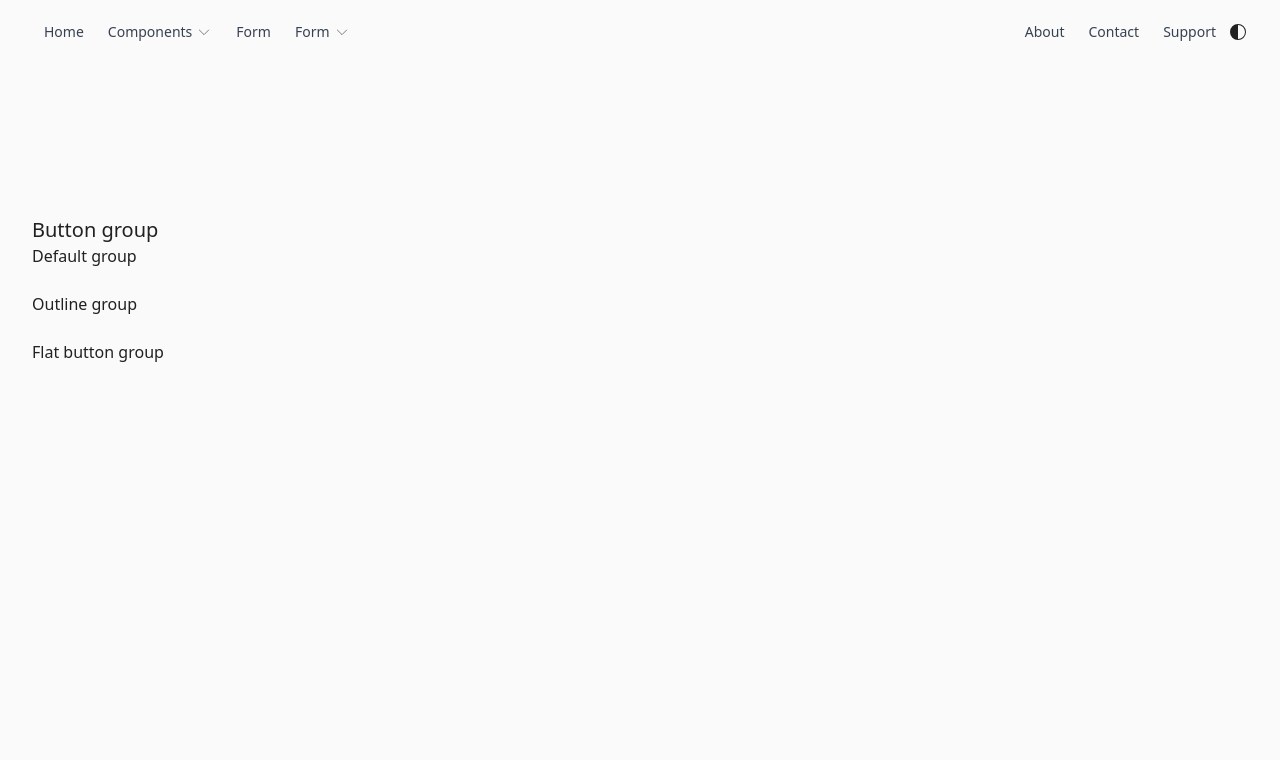
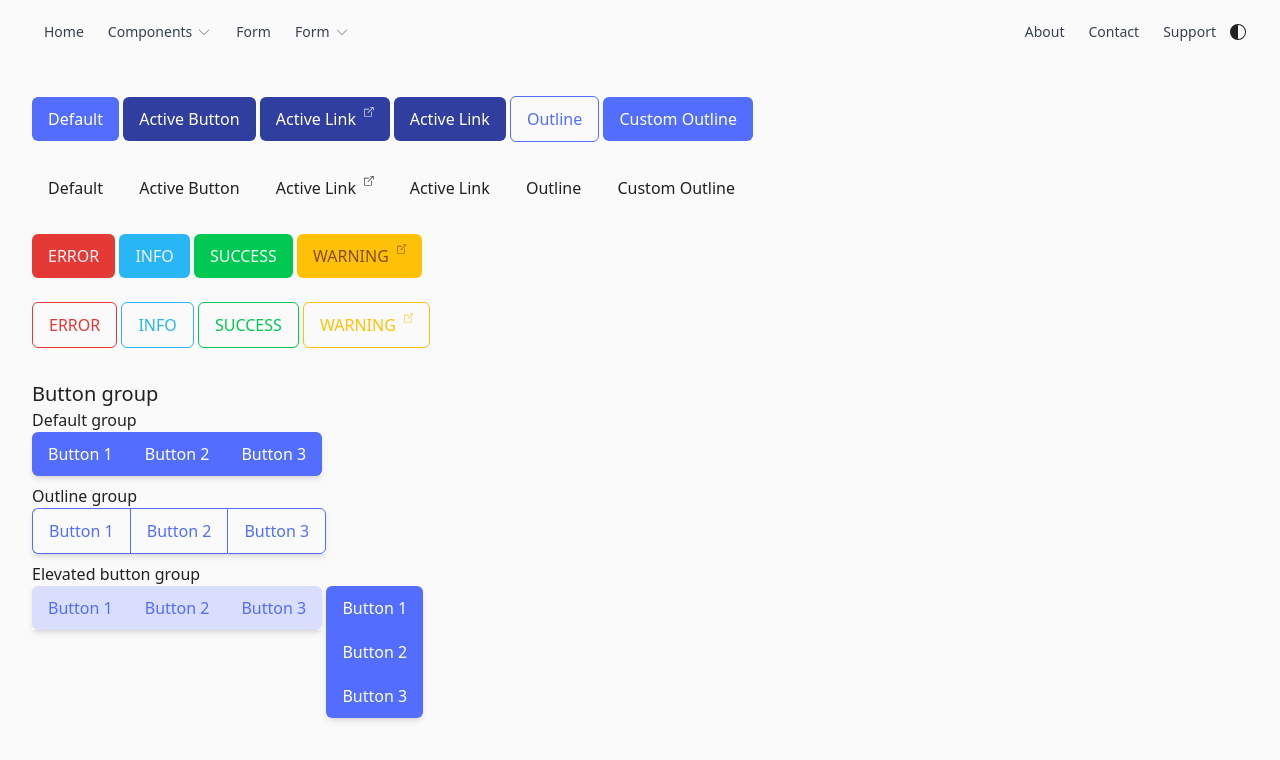
Before and after one commit to mbparvezme/theui-sveltekit, a SvelteKit app: page /button in a window 1280 px wide. Shown: the top 760 px of the page. Built offline with nearby package versions, Linux system fonts and the light colour scheme.

Commit message:
regular update

```diff
--- a/src/lib/Button/Button.svelte
+++ b/src/lib/Button/Button.svelte
@@ -9,8 +9,7 @@
   const ctx: any = getContext( BUTTON_GROUP );
 
   // Functional props
-  // export let label            : string;
-  export let externalLinkIcon : boolean = true;
+  export let label            : string;
   export let href             : string|undefined = undefined;
   export let preload          : 'hover' | 'tap' | undefined = href ? "hover" : undefined;
   export let type             : 'button' | 'submit' | 'reset' = "button";
@@ -18,12 +17,11 @@
   // Style props
   export let animationSpeed   : ANIMATE_SPEED = "normal";
   export let ariaLabel        : string = "Button";
-  export let isActive         : boolean = false;
   export let rounded          : ROUNDED = ctx?.rounded ?? "md";
   export let shadow           : SHADOW = "md";
   export let size             : BUTTON_SIZE = ctx?.size ?? "md";
-  // export let variant          : 'elevated' | 'filled' | 'filledLight' | 'outline' | 'text' = ctx?.variant ?? "filled";
-  export let variant          : 'default' | 'outline' | 'text' = ctx?.variant ?? "filled";
+  export let style            : 'elevated' | 'outline' | 'text' | 'default' = ctx?.style ?? "default";
+  export let variant          : 'error' | 'info' | 'success' | 'warning' | 'none' = "none";
 
   let sizeClasses = new Map<BUTTON_SIZE, string>([
     ["sm",  "px-3 py-2 text-sm "],
@@ -34,36 +32,30 @@
     ["0",   "p-0 "],
   ]);
 
-  let defaultBtnClass = " bg-brand text-on-brand hover:bg-brand-active ";
-  let outlineBtnClass = " btn-outline border-brand text-brand hover:bg-brand-active hover:text-on-brand ";
-  let btnActiveClass  = " bg-brand-active text-on-brand ";
+  let themeClasses = new Map<string, string>([
+    ["error",  style == "outline" ? "border border-error text-error hover:bg-error hover:text-red-50" : "bg-error text-red-50"],
+    ["success",  style == "outline" ? "border border-success text-success hover:bg-success hover:text-red-50" : "bg-success text-green-50"],
+    ["info",  style == "outline" ? "border border-info text-info hover:bg-info hover:text-indigo-50" : "bg-info text-indigo-50"],
+    ["warning",  style == "outline" ? "border border-warning text-warning hover:bg-warning hover:text-yellow-800" : "bg-warning text-yellow-800"]
+  ]);
 
-  let elevatedBtnClass    = () => `${getRounded(rounded)} ${getShadow(shadow)} text-brand font-base `;
-  let filledBtnClass      = () => `${getRounded(rounded)} bg-brand text-on-brand hover:bg-brand-active `;
-  let filledLightBtnClass = () => `${getRounded(rounded)} bg-brand/25 text-brand hover:bg-brand `;
-  let outlineBtnClassF    = () => `${getRounded(rounded)} border-brand text-brand hover:bg-brand hover:text-on-brand `;
-  let textBtnClass        = () => `${getRounded(rounded)} bg-transparent text-default `;
-  let btnDefaultClass     = () => `${(href ? "theui-link inline-block" : "theui-button")} focus-visible:ring-brand-200 dark:focus-visible:ring-brand-700 ${sizeClasses.get(size)}${getAnimate(animationSpeed)}`;
-  let btnActiveClassF     = () => $$props?.active ? (variant == "outline" ? "bg-brand" : "bg-brand-active") : "";
-
+  let btnDefaultClass   = () => `${(href ? "theui-link inline-block" : "theui-button")} inline-flex items-center gap-2 focus-visible:ring-brand-200 dark:focus-visible:ring-brand-700 ${sizeClasses.get(size)}${getAnimate(animationSpeed)}`;
+  let defaultBtnClass   = () => `${btnDefaultClass()} ${$$props?.active ? "bg-brand-active" : "bg-brand hover:bg-brand-active"} focus:bg-brand-active text-on-brand `;
+  let elevatedBtnClass  = () => `${btnDefaultClass()} ${$$props?.active ? "bg-brand/40" : "bg-brand/20 hover:bg-brand/40"} focus:bg-brand/40 text-brand font-base ${!ctx?.group ? getShadow(shadow) : ""} `;
+  let outlineBtnClass   = (border: string = "") => `${btnDefaultClass()} ${$$props?.active ? "bg-brand text-on-brand" : "hover:bg-brand hover:text-on-brand text-brand"} focus:bg-brand focus:text-on-brand ${border} border-brand `;
+  let textBtnClass      = () => `${btnDefaultClass()} bg-transparent text-default `;
 
   let getButtonClass = () => {
-    let cls: string = "";
     if(ctx?.group){
-      cls += `${getRoundedFirst(rounded, ctx.stacked ? "top" : "left")} ${getRoundedLast(rounded, ctx.stacked ? "bottom" : "right")}`;
-      if(ctx?.outline && ctx?.variant != "flat"){
-        outlineBtnClass += ctx?.stacked ? " border-x border-t last:border-b " : " border-y border-l last:border-r ";
+      let cls = `${getRoundedFirst(rounded, ctx.stacked ? "top" : "left")} ${getRoundedLast(rounded, ctx.stacked ? "bottom" : "right")}`;
+      if(style == "outline"){
+        return `${outlineBtnClass(ctx?.stacked ? "border-x border-t last:border-b" : "border-y border-l last:border-r")} ${cls}`
       }else{
-        if(ctx?.variant != "flat") defaultBtnClass += " border-r last:border-r-none border-black/30 ";
+        return `${style == "elevated" ? elevatedBtnClass() : style == "text" ? textBtnClass() : defaultBtnClass()} ${cls}`;
       }
     }else{
-      cls += `${getRounded(rounded)} ${getShadow(shadow)}`;
-      outlineBtnClass += " border ";
+      return `${(variant != "none") ? `${btnDefaultClass()} ${themeClasses.get(variant)}` : (style == "elevated" ? elevatedBtnClass() : style == "outline" ? outlineBtnClass("border") : style == "text" ? textBtnClass() : defaultBtnClass())} ${getRounded(rounded)}`;
     }
-
-    if(isActive) return `${btnDefaultClass} ${btnActiveClass}`;
-    if(variant == "outline") return `${btnDefaultClass} ${outlineBtnClass}`;
-    return `${btnDefaultClass} ${defaultBtnClass}`;
   }
 </script>
 
@@ -72,9 +64,9 @@
   role={href ? "link" : "button"} aria-disabled={$$restProps?.disabled==true} aria-label={ariaLabel}
   on:click on:keydown on:keyup on:touchstart|passive on:touchend on:touchcancel on:mouseenter on:mouseleave>
   <slot name="beforeLabel"></slot>
-  <slot />
+  <slot>{@html label??""}</slot>
   <slot name="afterLabel"></slot>
-  {#if externalLinkIcon && $$restProps.target}
+  {#if $$restProps?.target && !$$props?.noExternalLinkIcon}
     <span class="self-start">
       <Svg size={.6}>
         <path fill-rule="evenodd" d="M8.636 3.5a.5.5 0 0 0-.5-.5H1.5A1.5 1.5 0 0 0 0 4.5v10A1.5 1.5 0 0 0 1.5 16h10a1.5 1.5 0 0 0 1.5-1.5V7.864a.5.5 0 0 0-1 0V14.5a.5.5 0 0 1-.5.5h-10a.5.5 0 0 1-.5-.5v-10a.5.5 0 0 1 .5-.5h6.636a.5.5 0 0 0 .5-.5z"/>
--- a/src/lib/Button/ButtonGroup.svelte
+++ b/src/lib/Button/ButtonGroup.svelte
@@ -3,21 +3,22 @@
 </script>
 
 <script lang="ts">
-  import type { BUTTON_SIZE, ROUNDED } from "$lib/types";
+  import type { BUTTON_SIZE, ROUNDED, SHADOW } from "$lib/types";
   import { setContext } from "svelte";
   import { twMerge } from "tailwind-merge";
-  import { getRounded } from "$lib/functions";
+  import { getRounded, getShadow } from "$lib/functions";
 
   export let label    : string = "Button group";
   export let round    : ROUNDED = "md";
   export let size     : BUTTON_SIZE = "md";
+  export let shadow   : SHADOW = "md";
   export let btnClass : string = "border border-black/10";
-  export let variant  : 'elevated' | 'filled' | 'filledLight' | 'outline' | 'text' = "filled";
+  export let style  : 'elevated' | 'outline' | 'text' | 'default' = "default";
 
-  let ctx = {group: true, stacked: $$props?.stacked, variant, btnClass, size, round};
+  let ctx = {group: true, stacked: $$props?.stacked, style, btnClass, size, round};
   setContext(BUTTON_GROUP, ctx);
 </script>
 
-<div class={twMerge(`theui-btn-group inline-flex ${getRounded(round)}`, $$props?.class)} class:flex-col={ctx.stacked} class:theui-btn-stacked={ctx.stacked} role="group" aria-label={label}>
+<div class={twMerge(`theui-btn-group inline-flex ${getRounded(round)}${getShadow(shadow)}`, $$props?.class)} class:flex-col={ctx.stacked} class:theui-btn-stacked={ctx.stacked} role="group" aria-label={label}>
   <slot {size}></slot>
 </div>
--- a/src/routes/button/+page.svelte
+++ b/src/routes/button/+page.svelte
@@ -3,26 +3,47 @@
 </script>
 
 <Container>
-    <Button props={{label: "Default"}}/>
-    <Button label="Active Button" isActive={true}/>
-    <Button label="Active Link" isActive={true} href="#"/>
-    <Button label="Outline" outline={true}/>
-    <Button label="Custom Outline" outline={true} class="border-red-500 text-red-500 hover:bg-red-500 hover:text-red-100"/>
-    <h3 class="text-xl pt-24">Button group</h3>
+    <Button label="Default" />
+    <Button label="Active Button" active/>
+    <Button label="Active Link" active href="#" target="_blank" />
+    <Button label="Active Link" active href="#" target="_blank" noExternalLinkIcon />
+    <Button label="Outline" style="outline"/>
+    <Button label="Custom Outline" readonly />
+    <br>
+    <br>
+    <Button style="text" label="Default" />
+    <Button style="text" label="Active Button" active/>
+    <Button style="text" label="Active Link" active href="#" target="_blank" />
+    <Button style="text" label="Active Link" active href="#" target="_blank" noExternalLinkIcon />
+    <Button style="text" label="Outline"/>
+    <Button style="text" label="Custom Outline" readonly />
+    <br>
+    <br>
+    <Button label="ERROR" variant="error" />
+    <Button label="INFO" variant="info" />
+    <Button label="SUCCESS" variant="success" />
+    <Button label="WARNING" variant="warning" active href="#" target="_blank"  />
+    <br>
+    <br>
+    <Button label="ERROR" style="outline" variant="error" />
+    <Button label="INFO" style="outline" variant="info" />
+    <Button label="SUCCESS" style="outline" variant="success" />
+    <Button label="WARNING" style="outline" variant="warning" active href="#" target="_blank" />
+    <h3 class="text-xl pt-8">Button group</h3>
     <p>Default group</p>
     <ButtonGroup label="a11y title">
       <Button label="Button 1" />
       <Button label="Button 2" />
       <Button label="Button 3" />
     </ButtonGroup>
-    <p>Outline group</p>
-    <ButtonGroup label="a11y title" outline={true}>
+    <p class="pt-2">Outline group</p>
+    <ButtonGroup label="a11y title" style="outline">
       <Button label="Button 1" />
       <Button label="Button 2" />
       <Button label="Button 3" />
     </ButtonGroup>
-    <p>Flat button group</p>
-    <ButtonGroup label="a11y title" variant="flat">
+    <p class="pt-2">Elevated button group</p>
+    <ButtonGroup label="a11y title" style="elevated">
       <Button label="Button 1" />
       <Button label="Button 2" />
       <Button label="Button 3" />
```
Also changed, not shown: 1 other file (tests, documents, lock files or other folders).
